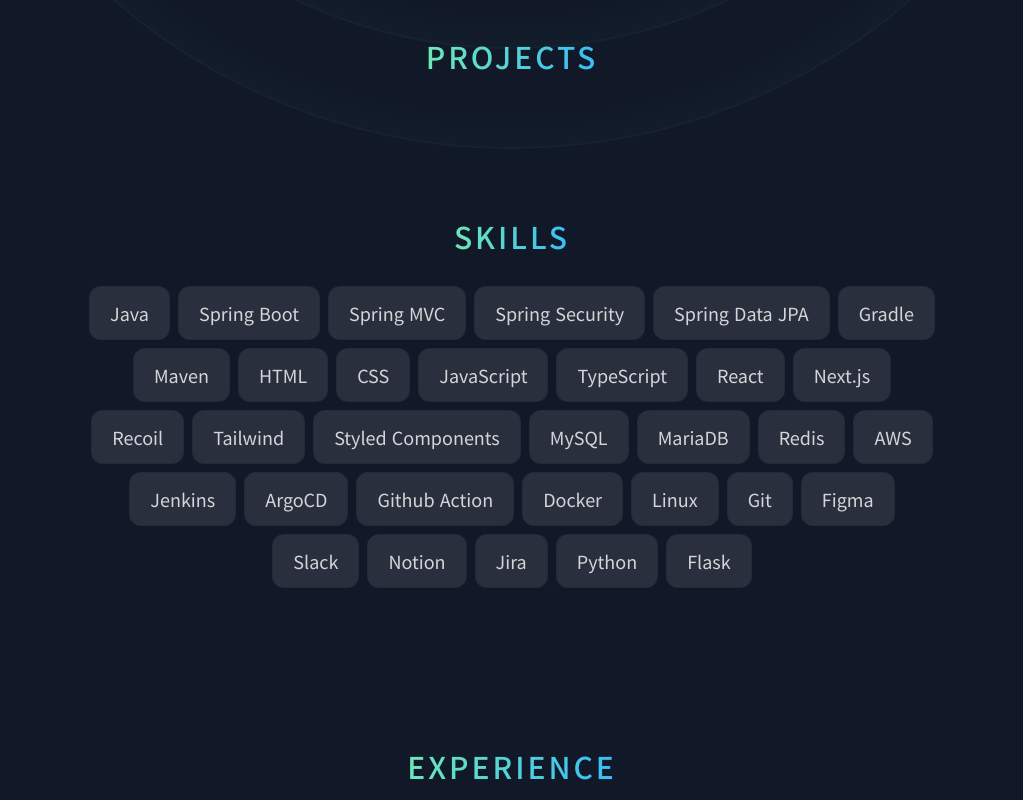
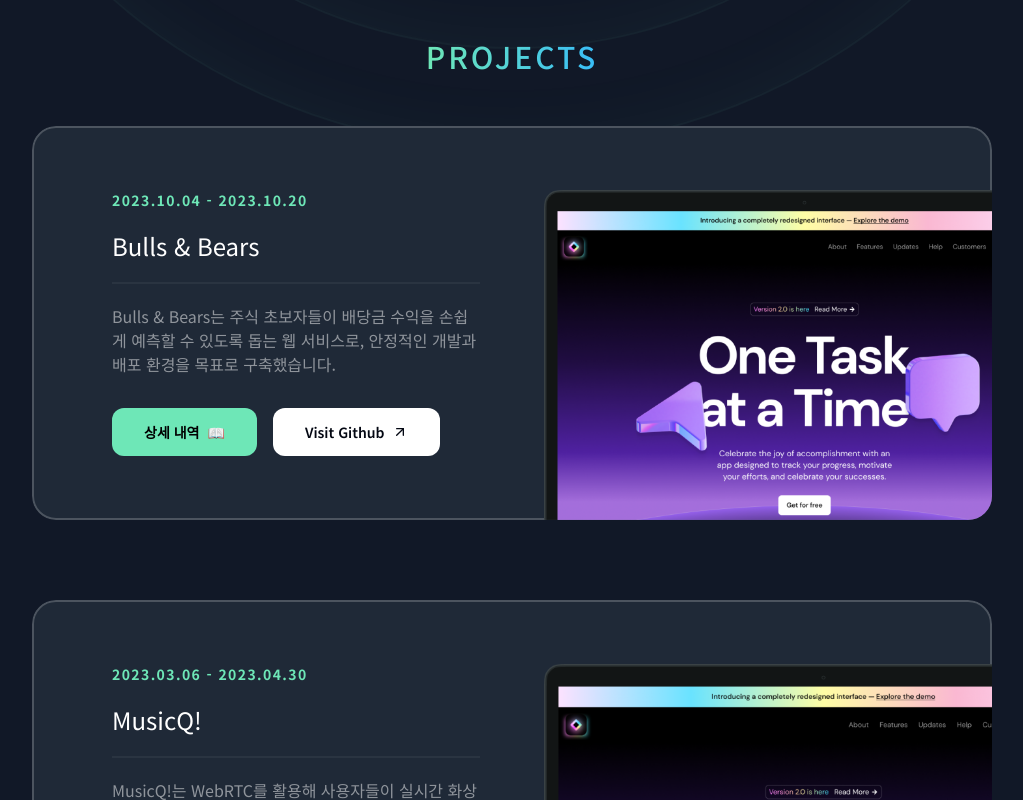
Before and after one commit to kkkwp/portfolio, a Next.js app: page / in a window 1280 px wide. Shown: the part 960-1760 px from the top of the page, without its empty margins (128-1151 px from the left). Built offline with nearby package versions, Linux system fonts and the light colour scheme.

Commit message:
feat: 프로젝트 부분 구현 - 이미지는 mock 파일

```diff
--- a/src/app/_components/Projects.tsx
+++ b/src/app/_components/Projects.tsx
@@ -1,9 +1,61 @@
+import Image from 'next/image'
+import { FiArrowUpRight } from 'react-icons/fi'
+import { projectsData } from '@/app/lib/data'
 import SectionHeading from '@/app/_components/SectionHeading'
 
 export default function Projects() {
   return (
     <section id="projects" className="mb-28 scroll-mt-28">
       <SectionHeading>Projects</SectionHeading>
+      <div className="container">
+        <div className="mt-5 flex flex-col gap-20">
+          {projectsData.map((project) => (
+            <div
+              key={project.title}
+              className="relative z-0 overflow-hidden rounded-3xl bg-gray-800 px-8 pt-8 after:pointer-events-none after:absolute after:inset-0 after:-z-10 after:rounded-3xl after:outline after:outline-2 after:-outline-offset-2 after:outline-white/20 after:content-[''] md:px-10 md:pt-12 lg:px-20 lg:pt-16"
+            >
+              <div className="lg:grid lg:grid-cols-2 lg:gap-16">
+                <div className="lg:pb-16">
+                  <div className="text-sm font-bold tracking-widest text-emerald-300">
+                    {project.date}
+                  </div>
+                  <h3 className="mt-2 text-2xl md:mt-5">{project.title}</h3>
+                  <hr className="my-4 border-t-2 border-white/5 md:my-5" />
+                  <span className="text-sm text-white/50 md:text-base">
+                    {project.description}
+                  </span>
+                  <div className="flex flex-col gap-4 md:flex-row lg:text-sm">
+                    <button className="mt-8 inline-flex h-12 w-full items-center justify-center gap-2 rounded-xl bg-emerald-300 px-8 font-semibold text-black md:w-auto">
+                      <span>상세 내역</span>
+                      <span>📖</span>
+                    </button>
+                    <a
+                      href={project.link}
+                      target="_blank"
+                      rel="noopener noreferrer"
+                    >
+                      <button className="mt-8 inline-flex h-12 w-full items-center justify-center gap-2 rounded-xl bg-white px-8 font-semibold text-gray-950 md:w-auto">
+                        <span>Visit Github</span>
+                        <FiArrowUpRight className="size-4" />
+                      </button>
+                    </a>
+                  </div>
+                </div>
+                <div className="relative">
+                  <Image
+                    // src={project.imageUrl}
+                    src="/assets/projects/dark-saas-landing-page.png"
+                    alt={project.title}
+                    width={800}
+                    height={507}
+                    className="-mb-4 mt-8 md:-mb-0 lg:absolute lg:mt-0 lg:h-full lg:w-auto lg:max-w-none"
+                  />
+                </div>
+              </div>
+            </div>
+          ))}
+        </div>
+      </div>
     </section>
   )
 }
--- a/src/app/globals.css
+++ b/src/app/globals.css
@@ -16,3 +16,9 @@
     @apply pointer-events-none absolute inset-0 left-1/2 top-1/2 -translate-x-1/2 -translate-y-1/2 rounded-full border-2 border-emerald-300/5 shadow-[0_0_80px_inset] shadow-emerald-300/5;
   }
 }
+
+@layer utilities {
+  .container {
+    @apply lg:max-w-5xl;
+  }
+}
```
Also changed, not shown: public/assets/projects/dark-saas-landing-page.png (added).
